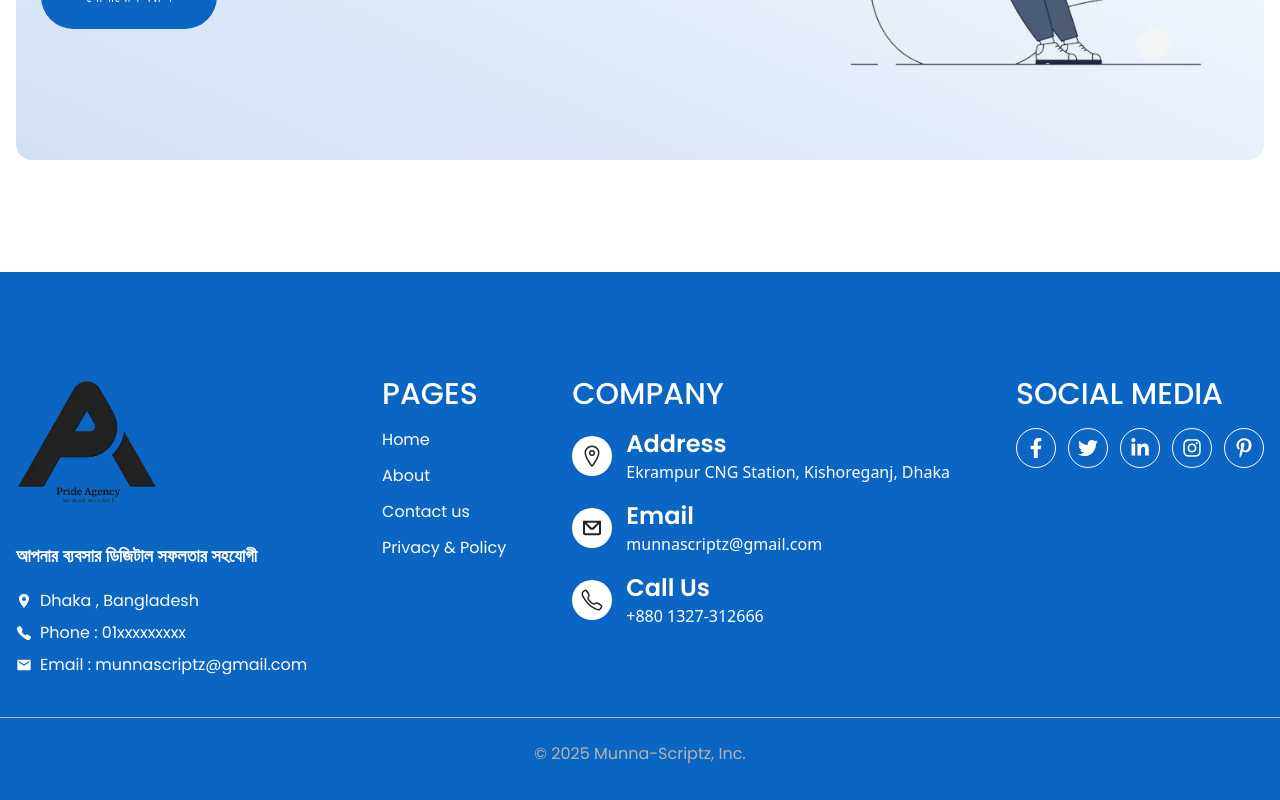
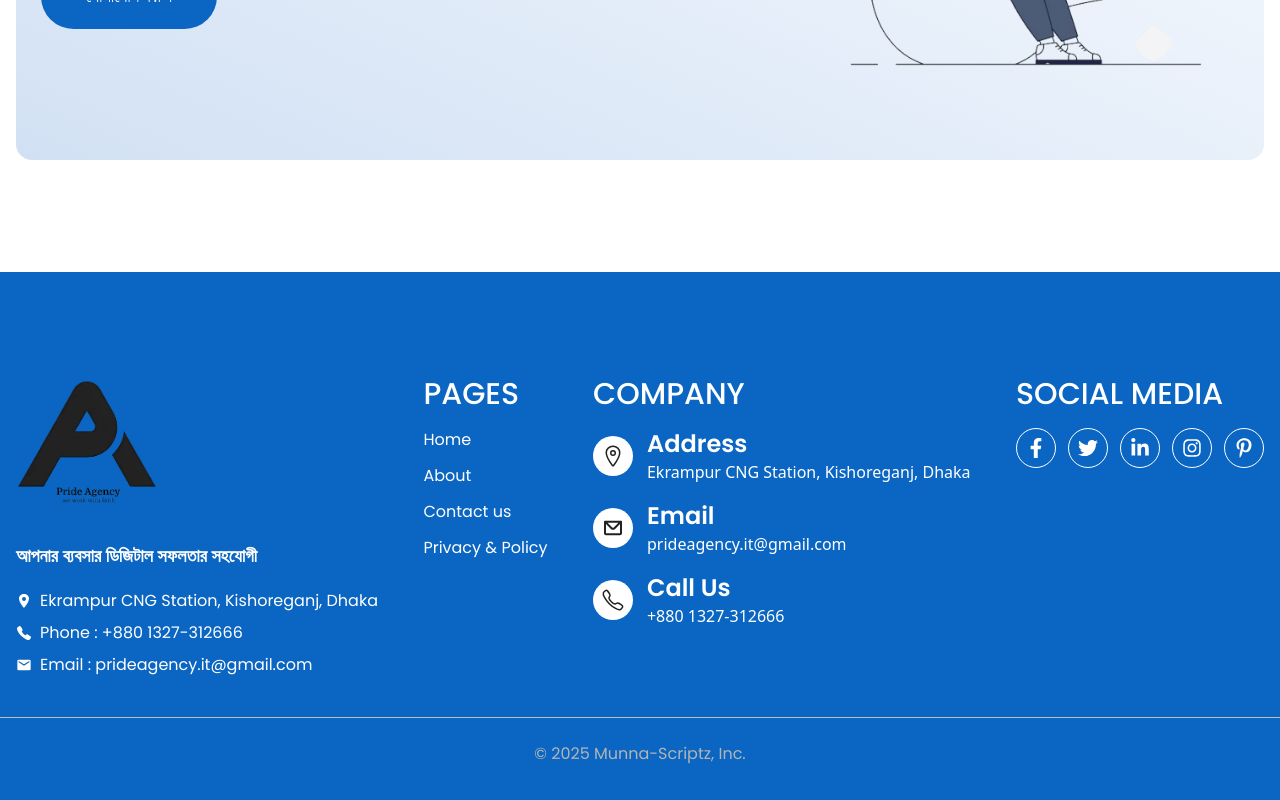
Before and after one commit to Munna-Scriptz/Pride-Agency-Second, a React (Vite) app: page / in a window 1280 px wide. Shown: the part 2549-3349 px from the top of the page. Built offline with nearby package versions, Linux system fonts and the light colour scheme.

Commit message:
Address Updated

```diff
--- a/src/components/Footer.jsx
+++ b/src/components/Footer.jsx
@@ -16,9 +16,9 @@ const Footer = () => {
                     <img className='w-[142px]' src={logo} alt="Logo" />
                     <div className='mt-9 flex flex-col lg:items-start items-center'>
                         <p className=' text-white lg:text-start text-center font-semibold text-lg lg:w-[300px] w-full '>আপনার ব্যবসার ডিজিটাল সফলতার সহযোগী</p>
-                        <p className='text-white font-poppins flex items-center gap-2 mt-5'><IoLocationSharp /> Dhaka , Bangladesh</p>
-                        <p className='text-white font-poppins flex items-center gap-2 mt-2'><IoCall /> Phone : 01xxxxxxxxx</p>
-                        <p className='text-white font-poppins flex items-center gap-2 mt-2'><MdEmail /> Email : munnascriptz@gmail.com</p>
+                        <p className='text-white font-poppins flex items-center gap-2 mt-5'><IoLocationSharp /> Ekrampur CNG Station, Kishoreganj, Dhaka</p>
+                        <p className='text-white font-poppins flex items-center gap-2 mt-2'><IoCall /> Phone : +880 1327-312666</p>
+                        <p className='text-white font-poppins flex items-center gap-2 mt-2'><MdEmail /> Email : prideagency.it@gmail.com</p>
                     </div>
                 </div>
                 {/* -------------------------Pages------------------------------ */}
@@ -50,7 +50,7 @@ const Footer = () => {
                             </div>
                             <div>
                                 <h2 className='text-2xl font-semibold font-poppins text-white'>Email</h2>
-                                <p className='text-base text-white'>munnascriptz@gmail.com</p>
+                                <p className='text-base text-white'>prideagency.it@gmail.com</p>
                             </div>
                         </div>
                         <div className='flex items-center gap-3.5'>
```
